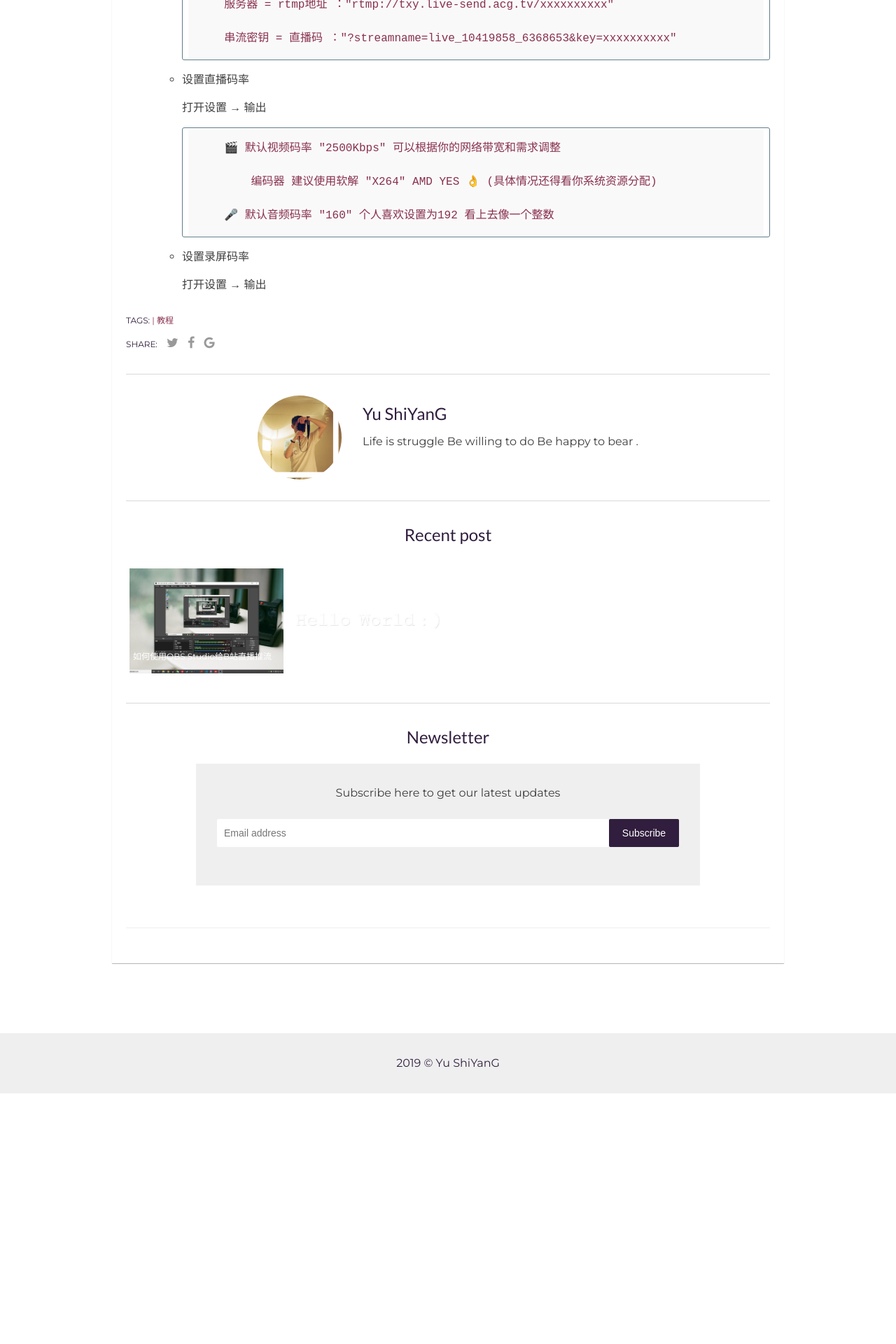
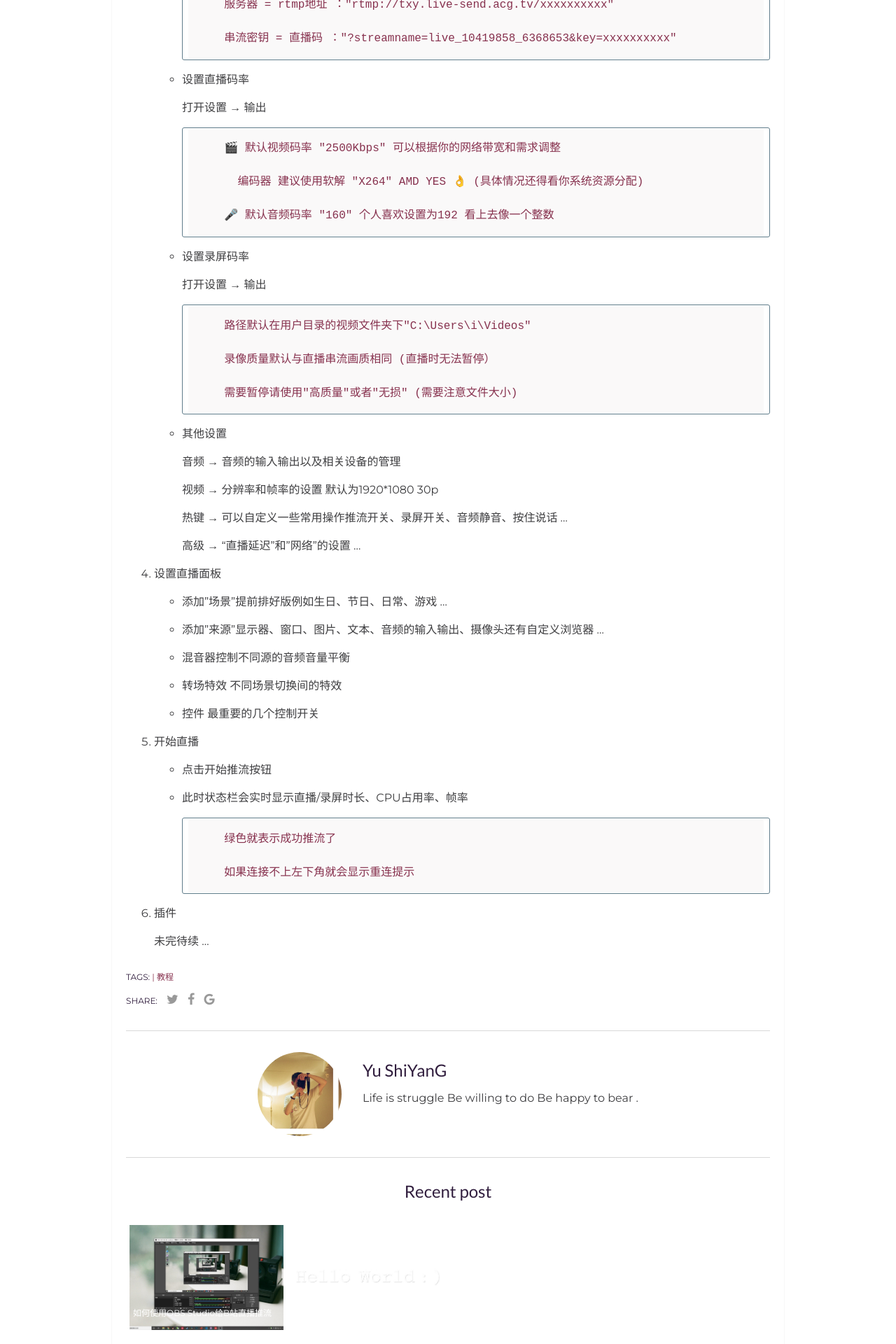
Before and after one commit to techysy/techysy.github.io, a Jekyll site: the page built from _posts/2019-12-11-bilibili-obs-setting.markdown, in a window 1280 px wide. Shown: the part 1216-3136 px from the top of the page at 70% size. Built offline with Jekyll 4.4.1, drawn with Linux system fonts in a browser that asks for light colours; comment, search, counter and statistics services are not loaded; a style sheet for code colours, icons or effects is not loaded.

Commit message:
Update 2019-12-11-bilibili-obs-setting.markdown

```diff
--- a/_posts/2019-12-11-bilibili-obs-setting.markdown
+++ b/_posts/2019-12-11-bilibili-obs-setting.markdown
@@ -43,10 +43,52 @@ categories: obs
 
             🎬 默认视频码率 "2500Kbps" 可以根据你的网络带宽和需求调整
 
-                编码器 建议使用软解 "X264" AMD YES 👌 (具体情况还得看你系统资源分配)
+              编码器 建议使用软解 "X264" AMD YES 👌 (具体情况还得看你系统资源分配)
 
             🎤 默认音频码率 "160" 个人喜欢设置为192 看上去像一个整数
 
     * 设置录屏码率
 
         打开设置 → 输出
+
+            路径默认在用户目录的视频文件夹下"C:\Users\i\Videos"
+
+            录像质量默认与直播串流画质相同 (直播时无法暂停）
+
+            需要暂停请使用"高质量"或者"无损" (需要注意文件大小)
+
+    * 其他设置
+
+         音频 → 音频的输入输出以及相关设备的管理
+
+         视频 → 分辨率和帧率的设置 默认为1920*1080 30p
+
+         热键 → 可以自定义一些常用操作推流开关、录屏开关、音频静音、按住说话 …
+
+         高级 → "直播延迟"和"网络"的设置 …
+
+4. 设置直播面板
+
+    * 添加"场景"提前排好版例如生日、节日、日常、游戏 …
+
+    * 添加"来源"显示器、窗口、图片、文本、音频的输入输出、摄像头还有自定义浏览器 …
+
+    * 混音器控制不同源的音频音量平衡
+
+    * 转场特效 不同场景切换间的特效
+
+    * 控件 最重要的几个控制开关
+
+5. 开始直播
+
+    * 点击开始推流按钮
+
+    * 此时状态栏会实时显示直播/录屏时长、CPU占用率、帧率
+
+            绿色就表示成功推流了
+
+            如果连接不上左下角就会显示重连提示
+
+6. 插件
+
+    未完待续 …
```
